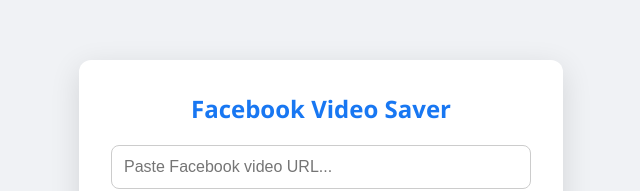
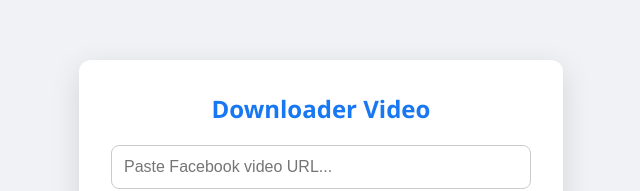
Before and after one commit to Id-Yuu/locally-fb-video-downloader, a website built with Vite: page client/index.html in a window 1280 px wide. Shown: the part 213-404 px from the top of the page, without its empty margins (319-959 px from the left). Built offline with nearby package versions, Linux system fonts and the light colour scheme.

Commit message:
change -title

```diff
--- a/client/index.html
+++ b/client/index.html
@@ -84,7 +84,7 @@
   </head>
   <body>
     <div class="card">
-      <h2>Facebook Video Saver</h2>
+      <h2>Downloader Video</h2>
 
       <div id="step1">
         <input type="text" id="urlInput" placeholder="Paste Facebook video URL..." />
@@ -107,4 +107,5 @@
     </div>
     <script type="module" src="/main.js"></script>
   </body>
+
 </html>
```
